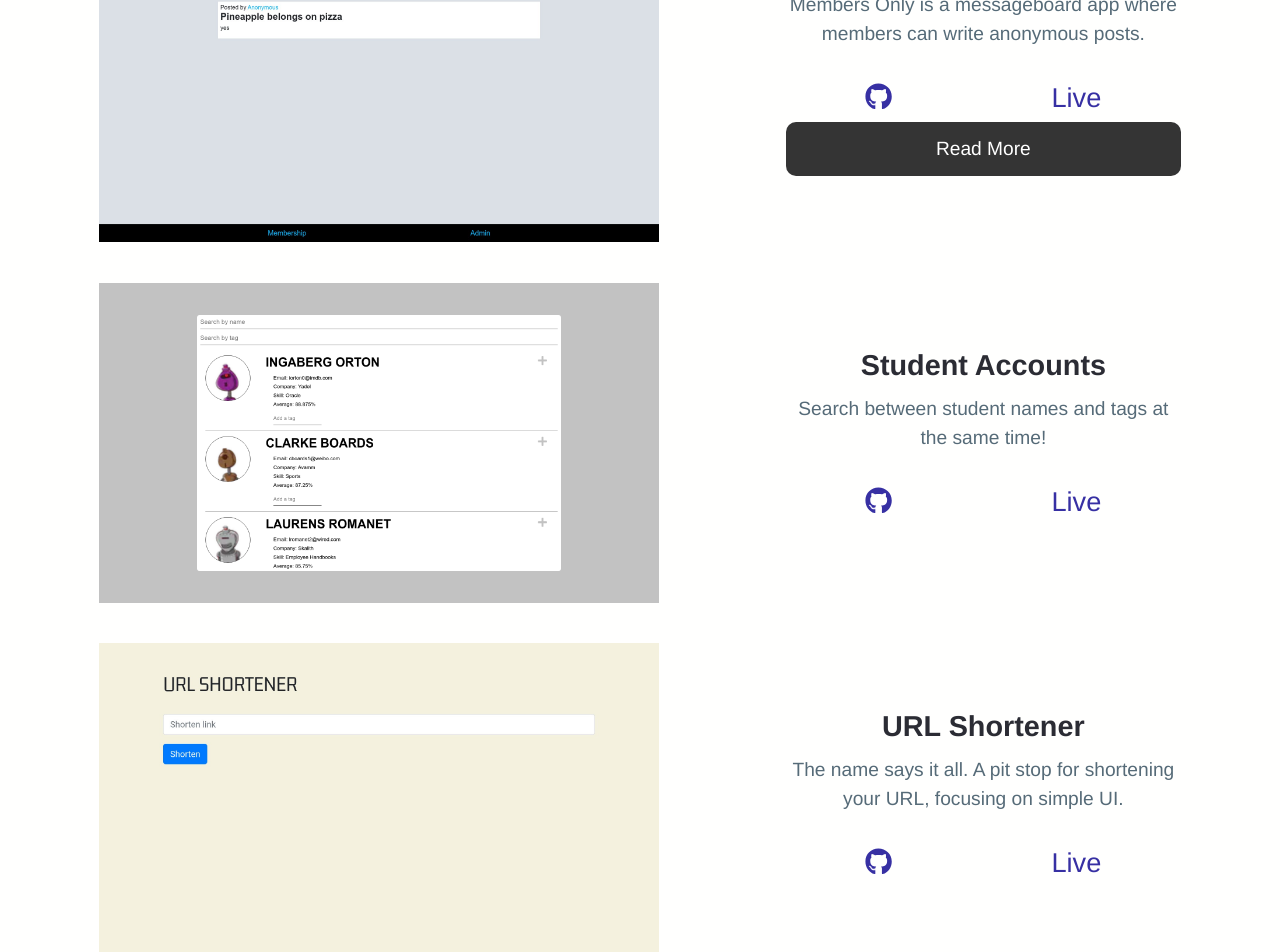
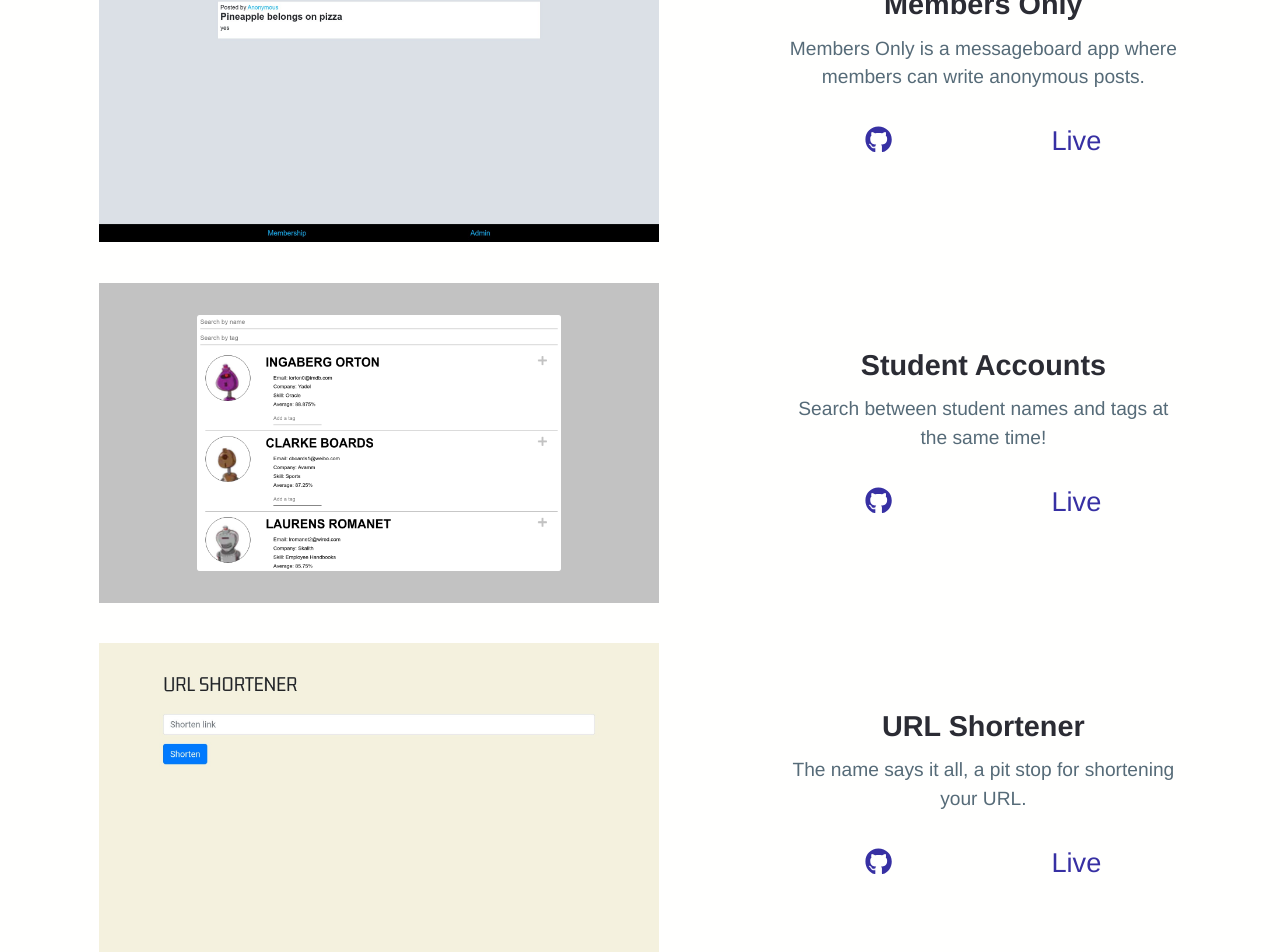
Before and after one commit to srirajbura16/srirajbura.com, a Next.js app: page / in a window 1280 px wide. Shown: the part 820-1772 px from the top of the page. Built offline with nearby package versions, Linux system fonts and the light colour scheme.

Commit message:
refactor project section

```diff
--- a/components/Projects.js
+++ b/components/Projects.js
@@ -1,57 +1,42 @@
-import Image from 'next/image';
-import styles from '../styles/Projects.module.css';
-import Link from 'next/link';
-import projects_data from '../lib/projects';
-import { FaGithub } from 'react-icons/fa';
+import Image from "next/image";
+import styles from "../styles/Projects.module.css";
+import Link from "next/link";
+import projects_data from "../lib/projects";
+import { FaGithub } from "react-icons/fa";
 
 export default function Projects() {
   return (
     <div className={styles.container}>
       {projects_data.map((project) => {
+        const { id, img, name, small_description, github, site } = project;
         return (
-          <div key={project.id} className={styles.project_container}>
+          <div key={id} className={styles.project_container}>
             <div className={styles.project_image}>
               <Image
-                src={`/images/${project.img}`}
+                src={`/images/${img}`}
                 priority="eager"
                 layout="intrinsic"
-                alt={project.name}
+                alt={name}
                 width={560} //480
                 height={320} //280
               />
             </div>
             <div className={styles.project_details}>
-              <h2 className={styles.project_name}>{project.name}</h2>
-              <p className={styles.project_description}>
-                {project.small_description}
-              </p>
-              {/* {project.read_more ? (
-                <Link href={'projects/' + project.url_name}>
-                  <a className={styles.read_more}>Read More</a>
-                </Link>
-              ) : (
-                ''
-              )} */}
+              <h2 className={styles.project_name}>{name}</h2>
+              <p className={styles.project_description}>{small_description}</p>
               <div className={styles.project_links}>
                 <a
-                  href={`${project.github}`}
+                  href={`${github}`}
                   target="_blank"
                   rel="noreferrer"
                   className={styles.github}
                 >
                   <FaGithub className={styles.social_icon} />
                 </a>
-                <a href={`${project.site}`} target="_blank" rel="noreferrer">
+                <a href={`${site}`} target="_blank" rel="noreferrer">
                   Live
                 </a>
               </div>
-              {project.read_more ? (
-                <Link href={'projects/' + project.url_name}>
-                  <a className={styles.read_more}>Read More</a>
-                </Link>
-              ) : (
-                ''
-              )}
             </div>
           </div>
         );
--- a/lib/helpers.js
+++ b/lib/helpers.js
@@ -1,7 +1,7 @@
-import projects_data from './projects';
+import projects_data from "./projects";
 
-export function getProject(url) {
+export function getProject(slug) {
   return projects_data.find((project) => {
-    return project.url_name == url;
+    return project.slug == slug;
   });
 }
--- a/lib/projects.js
+++ b/lib/projects.js
@@ -1,38 +1,38 @@
 const projects_data = [
   {
-    name: 'Members Only',
+    name: "Members Only",
     small_description:
-      'Members Only is a messageboard app where members can write anonymous posts.',
+      "Members Only is a messageboard app where members can write anonymous posts.",
     technologies: [],
-    id: '1',
-    url_name: 'members-only',
-    img: 'members-only.jpeg',
-    site: 'https://mrgate.herokuapp.com/',
-    github: 'https://github.com/srirajbura16/members-only',
-    read_more: true,
-  },
-  {
-    name: 'Student Accounts',
-    small_description:
-      'Search between student names and tags at the same time!',
-    technologies: [],
-    id: '2',
-    url_name: 'student-accounts',
-    img: 'student-accounts.png',
-    site: 'https://student-accounts.vercel.app/',
-    github: 'https://github.com/srirajbura16/student-accounts',
+    id: "1",
+    slug: "members-only",
+    img: "members-only.jpeg",
+    site: "https://mrgate.herokuapp.com/",
+    github: "https://github.com/srirajbura16/members-only",
     read_more: false,
   },
   {
-    name: 'URL Shortener',
+    name: "Student Accounts",
     small_description:
-      'The name says it all. A pit stop for shortening your URL, focusing on simple UI.',
+      "Search between student names and tags at the same time!",
     technologies: [],
-    id: '3',
-    url_name: 'url-shortener',
-    img: 'url-shortener.jpeg',
-    site: 'https://detly.herokuapp.com/',
-    github: 'https://github.com/srirajbura16/url-shortener',
+    id: "2",
+    slug: "student-accounts",
+    img: "student-accounts.png",
+    site: "https://student-accounts.vercel.app/",
+    github: "https://github.com/srirajbura16/student-accounts",
+    read_more: false,
+  },
+  {
+    name: "URL Shortener",
+    small_description:
+      "The name says it all, a pit stop for shortening your URL.",
+    technologies: [],
+    id: "3",
+    slug: "url-shortener",
+    img: "url-shortener.jpeg",
+    site: "https://detly.herokuapp.com/",
+    github: "https://github.com/srirajbura16/url-shortener",
     read_more: false,
   },
 ];
```
Also changed, not shown: descriptions/members-only.md (deleted, +0 -26 lines), pages/links.js (+5 -5 lines), 1 other file (tests, documents, lock files or other folders).
